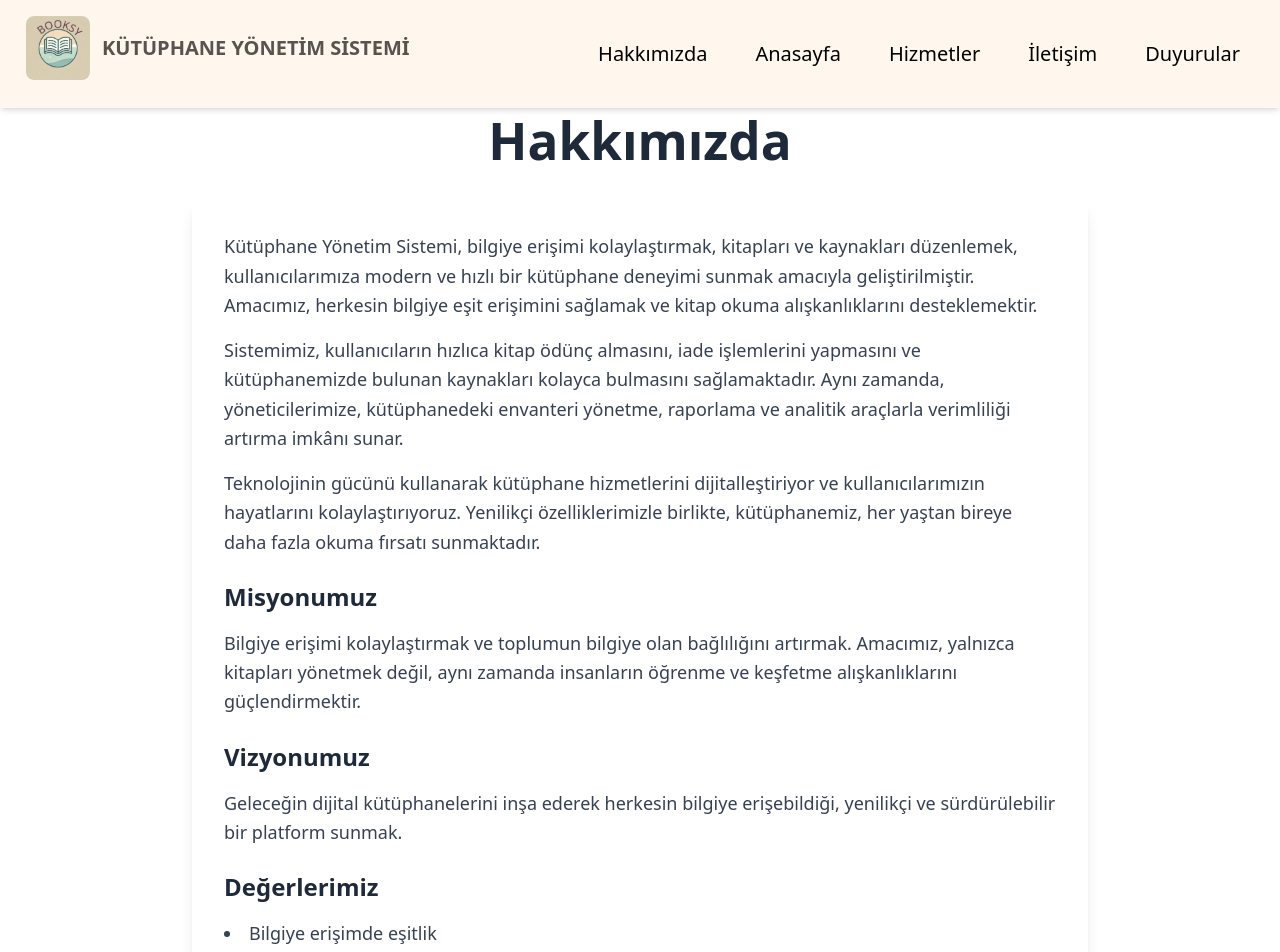
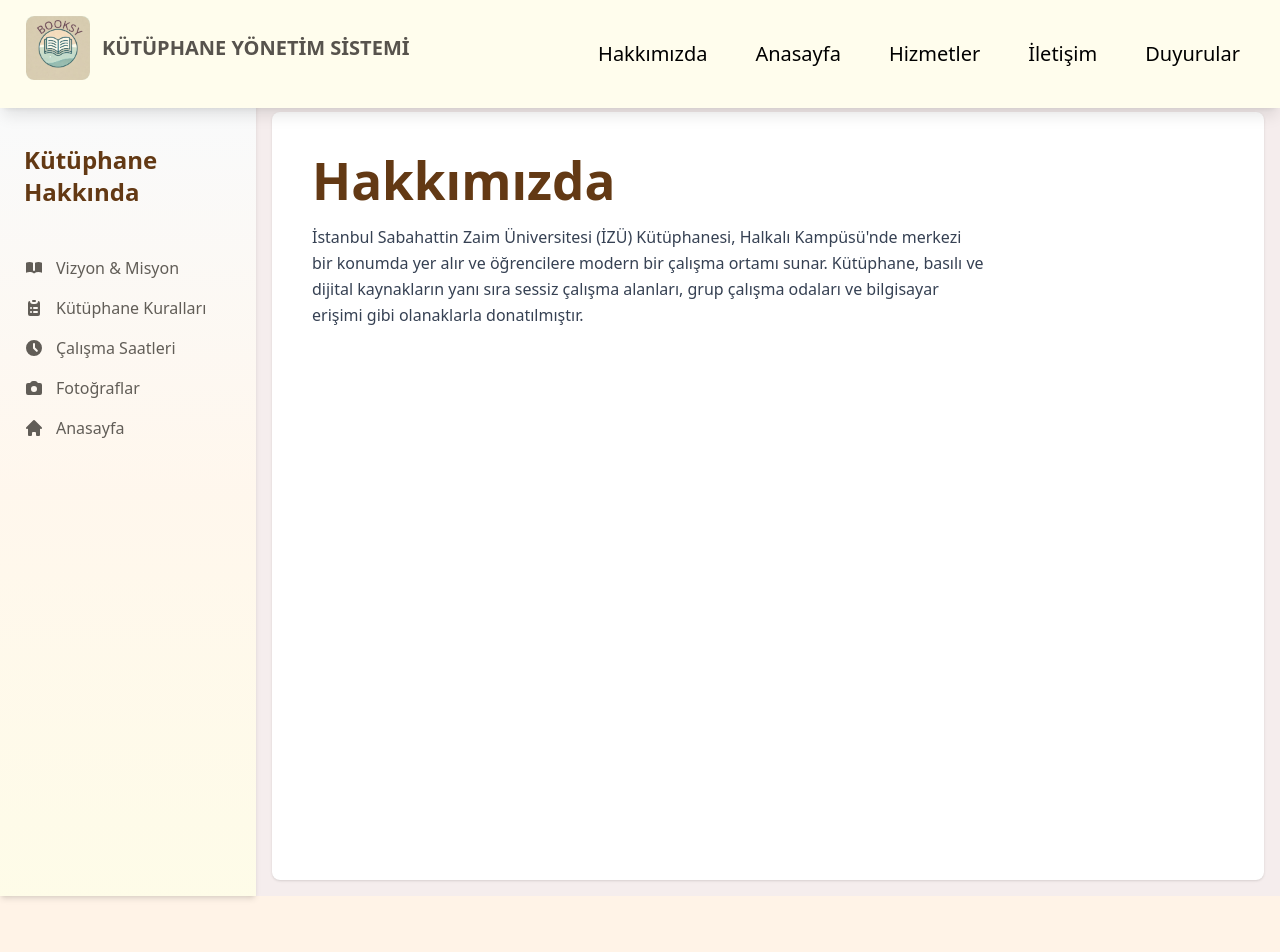
Before and after one commit to melseozs/kutuphane_yonetim_sistemi, a React (Vite) app: page /about in a window 1280 px wide. Shown: the top 952 px of the page. Built offline with nearby package versions, Linux system fonts and the light colour scheme.

Commit message:
ansayfa stil

```diff
--- a/package.json
+++ b/package.json
@@ -13,6 +13,7 @@
     "@tailwindcss/vite": "^4.0.13",
     "react": "^19.0.0",
     "react-dom": "^19.0.0",
+    "react-icons": "^5.5.0",
     "react-router-dom": "^7.4.0",
     "tailwindcss": "^4.0.13"
   },
--- a/src/Components/Duyurular.jsx
+++ b/src/Components/Duyurular.jsx
@@ -27,7 +27,7 @@ const duyurular = [
 
 const Duyurular = () => {
   return (
-    <section className="bg-[#FAEEE7] py-10 px-4">
+    <section className="bg-[#fffded] py-10 px-4">
       <h2 className="text-3xl font-bold text-center text-[#463C74] mb-8">Duyurular</h2>
       <div className="grid grid-cols-1 md:grid-cols-3 gap-6 max-w-7xl mx-auto">
         {duyurular.map((duyuru) => (
--- a/src/Components/Footer.jsx
+++ b/src/Components/Footer.jsx
@@ -2,7 +2,7 @@ import React from "react";
 
 const Footer = () => {
   return (
-    <footer className="bg-[#FAEEE7] text-gray-700 px-4 py-8 mt-16 shadow-inner rounded-t-2xl">
+    <footer className="bg-[#fffded] text-gray-700 px-4 py-8 mt-16 shadow-inner rounded-t-2xl">
       <div className="max-w-7xl mx-auto flex flex-col md:flex-row justify-between items-center gap-6">
         <div className="text-center md:text-left">
           <h3 className="text-xl font-bold">Booksy Kütüphane Yönetim Sistemi</h3>
@@ -13,7 +13,7 @@ const Footer = () => {
         <div className="w-full md:w-1/2 h-48">
           <iframe
             title="Kütüphane Harita"
-            className="w-full h-full rounded-xl border border-gray-300"
+            className="w-full h-full rounded-xl border border-gray-700"
             loading="lazy"
             allowFullScreen
             referrerPolicy="no-referrer-when-downgrade"
--- a/src/index.css
+++ b/src/index.css
@@ -20,7 +20,7 @@ body {
   min-width: 320px;
   min-height: 100vh;
   box-sizing: border-box;
-  background-color: #f5eded;
+  background-color: #fff3e7;
   display: block;
 }
 
--- a/src/pages/About.jsx
+++ b/src/pages/About.jsx
@@ -1,59 +1,46 @@
-import React from 'react';
-import { Link } from 'react-router-dom';
+import React from "react";
 import Header from '../Components/Header';
+import {
+  HiHome,
+  HiBookOpen,
+  HiInformationCircle,
+  HiClipboardList,
+  HiClock,
+  HiCamera
+} from "react-icons/hi";
 
 export default function About() {
   return (
-    <div className="bg-white min-h-screen p-10">
-      <Header showSearch={false} />
-
-      <h1 className="text-4xl font-bold text-center text-gray-800 mt-18 mb-8">
-        Hakkımızda
-      </h1>
-
-      <div className="max-w-4xl mx-auto bg-white shadow-lg rounded-lg p-8">
-        <p className="text-lg text-gray-700 leading-relaxed mb-4">
-          Kütüphane Yönetim Sistemi, bilgiye erişimi kolaylaştırmak, kitapları ve kaynakları
-          düzenlemek, kullanıcılarımıza modern ve hızlı bir kütüphane deneyimi sunmak amacıyla
-          geliştirilmiştir. Amacımız, herkesin bilgiye eşit erişimini sağlamak ve kitap okuma
-          alışkanlıklarını desteklemektir.
-        </p>
-
-        <p className="text-lg text-gray-700 leading-relaxed mb-4">
-          Sistemimiz, kullanıcıların hızlıca kitap ödünç almasını, iade işlemlerini yapmasını ve
-          kütüphanemizde bulunan kaynakları kolayca bulmasını sağlamaktadır. Aynı zamanda,
-          yöneticilerimize, kütüphanedeki envanteri yönetme, raporlama ve analitik araçlarla
-          verimliliği artırma imkânı sunar.
-        </p>
-
-        <p className="text-lg text-gray-700 leading-relaxed mb-4">
-          Teknolojinin gücünü kullanarak kütüphane hizmetlerini dijitalleştiriyor ve
-          kullanıcılarımızın hayatlarını kolaylaştırıyoruz. Yenilikçi özelliklerimizle birlikte,
-          kütüphanemiz, her yaştan bireye daha fazla okuma fırsatı sunmaktadır.
-        </p>
-
-        <h2 className="text-2xl font-semibold text-gray-800 mt-6 mb-4">Misyonumuz</h2>
-        <p className="text-lg text-gray-700 leading-relaxed mb-4">
-          Bilgiye erişimi kolaylaştırmak ve toplumun bilgiye olan bağlılığını artırmak. Amacımız,
-          yalnızca kitapları yönetmek değil, aynı zamanda insanların öğrenme ve keşfetme
-          alışkanlıklarını güçlendirmektir.
-        </p>
-
-        <h2 className="text-2xl font-semibold text-gray-800 mt-6 mb-4">Vizyonumuz</h2>
-        <p className="text-lg text-gray-700 leading-relaxed mb-4">
-          Geleceğin dijital kütüphanelerini inşa ederek herkesin bilgiye erişebildiği, yenilikçi
-          ve sürdürülebilir bir platform sunmak.
-        </p>
-
-        <h2 className="text-2xl font-semibold text-gray-800 mt-6 mb-4">Değerlerimiz</h2>
-        <ul className="list-disc list-inside text-lg text-gray-700 leading-relaxed">
-          <li>Bilgiye erişimde eşitlik</li>
-          <li>Teknolojiyle modernleşme</li>
-          <li>Toplumsal fayda ve eğitim</li>
-          <li>Yenilikçi ve sürdürülebilir çözümler</li>
-          <li>Kullanıcı odaklı hizmet</li>
-        </ul>
+    <>
+      <Header />
+      <div className="flex min-h-screen bg-[#f5eded] pt-24">
+        <div className="w-64 h-screen bg-gradient-to-b from-gray-50 via-orange-50 to-yellow-50 p-6 shadow-md pt-12">
+          <h2 className="text-2xl font-semibold text-[#633914] mb-8">Kütüphane Hakkında</h2>
+          <nav className="space-y-4 pt-4">
+            <a href="/kitaplar" className="flex items-center gap-3 text-[#615d57] hover:text-gray-700 transition">
+              <HiBookOpen size={20} /> Vizyon & Misyon
+            </a>
+            <a href="/kurallar" className="flex items-center gap-3 text-[#615d57] hover:text-gray-700 transition">
+              <HiClipboardList size={20} /> Kütüphane Kuralları
+            </a>
+            <a href="/saatler" className="flex items-center gap-3 text-[#615d57] hover:text-gray-700 transition">
+              <HiClock size={20} /> Çalışma Saatleri
+            </a>
+            <a href="/galeri" className="flex items-center gap-3 text-[#615d57] hover:text-gray-700 transition">
+              <HiCamera size={20} /> Fotoğraflar
+            </a>
+            <a href="/" className="flex items-center gap-3 text-[#615d57] hover:text-gray-700 transition">
+              <HiHome size={20} /> Anasayfa
+            </a>
+          </nav>
+        </div>
+        <main className="flex-1 p-10 bg-white rounded-lg shadow-sm m-4">
+          <h1 className="text-3xl font-semibold text-[#633914] mb-4">Hakkımızda</h1>
+          <p className="text-gray-700 leading-relaxed max-w-2xl">
+           İstanbul Sabahattin Zaim Üniversitesi (İZÜ) Kütüphanesi, Halkalı Kampüsü'nde merkezi bir konumda yer alır ve öğrencilere modern bir çalışma ortamı sunar. Kütüphane, basılı ve dijital kaynakların yanı sıra sessiz çalışma alanları, grup çalışma odaları ve bilgisayar erişimi gibi olanaklarla donatılmıştır.
+          </p>
+        </main>
       </div>
-    </div>
+    </>
   );
 }
--- a/src/pages/Anasayfa.jsx
+++ b/src/pages/Anasayfa.jsx
@@ -21,23 +21,23 @@ function Anasayfa() {
     <>
       <Header showSearch={true} />
 
-      <div className="min-h-screen bg-white flex flex-col items-center justify-center pt-15 pb-6">
-        <div className="grid grid-cols-1 sm:grid-cols-2 lg:grid-cols-3 gap-6 max-w-6xl w-full px-6 pt-48">
+      <div className="min-h-screen bg-[#ffff] flex flex-col items-center justify-center pt-48 pb-6">
+        <div className="grid grid-cols-1 sm:grid-cols-2 lg:grid-cols-3 gap-8 max-w-6xl w-full px-6 pt-12">
           {services.map((service, index) => (
             <div
               key={index}
               onClick={() => handleServiceClick(service.path)}
-              className="bg-orange-50 p-8 rounded-lg shadow-lg hover:shadow-2xl transition duration-300 text-center flex flex-col justify-center items-center mb-4"
+              className="bg-gradient-to-r from-gray-50 via-amber-50 to-yellow-50 p-6 rounded-xl shadow-lg hover:shadow-2xl transition duration-300 text-center flex flex-col justify-center items-center mb-6 border border-gray-300"
             >
               <Link to={service.link}>
-                <div className="flex justify-center mb-4">
+                <div className="flex justify-center mb-6">
                   <img
                     src={service.image}
                     alt={service.title}
-                    className="w-30 h-30 rounded-lg border-3 border-amber-950"
+                    className="w-24 h-24 rounded-lg border-3 border-[#54514b]"
                   />
                 </div>
-                <p className="text-black hover:text-amber-900 font-semibold font-sans p-3 text-xl">
+                <p className="text-gray-800 hover:text-[#35312e] font-semibold font-sans p-3 text-lg">
                   {service.title}
                 </p>
               </Link>
@@ -45,8 +45,6 @@ function Anasayfa() {
           ))}
         </div>
       </div>
-
-      {/*  Duyurular bileşeni burada */}
       <Duyurular />
     </>
   );
```
Also changed, not shown: src/Components/Header.jsx (+10 -9 lines), 1 other file (tests, documents, lock files or other folders).
